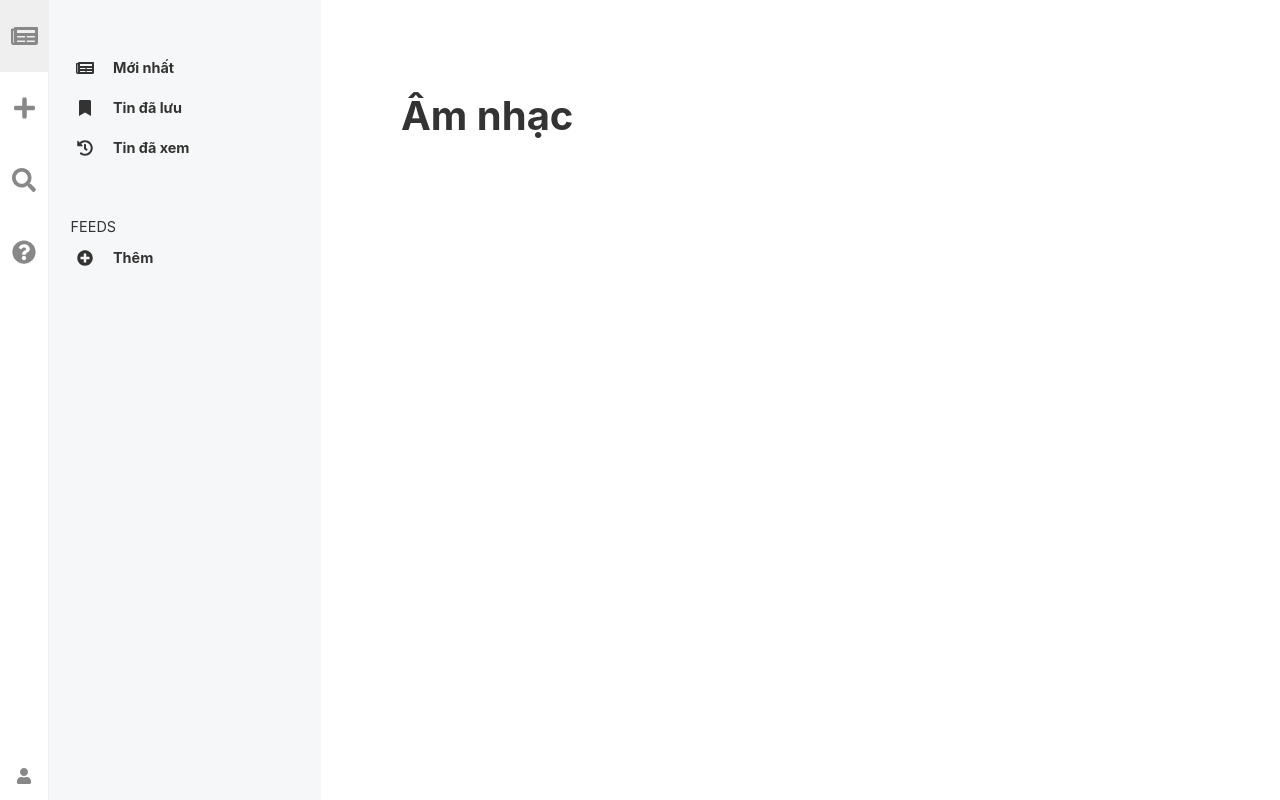
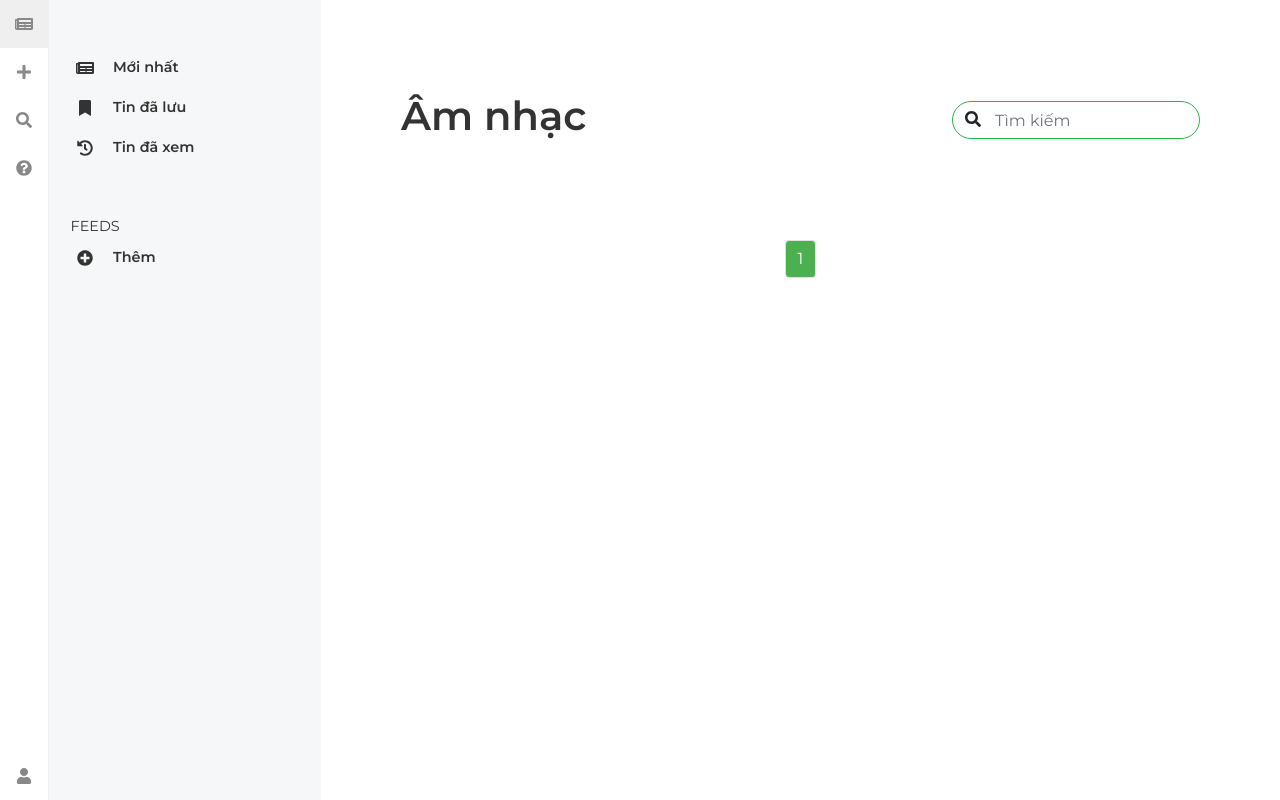
Before and after one commit to nvvu99/news-aggregator, a Django app: page /news/category/am-nhac in a window 1280 px wide. Run offline with Django 3.2, Linux system fonts and the light colour scheme; a user stored in the database is signed in; data comes from the database, SQL or seed files in the repository; data that the repository does not hold is empty; parts of the project's set-up code (start-up, migrations or seed data) failed here and were passed over; some libraries are stand-ins or nearby versions.

Commit message:
Add searching feature

```diff
--- a/NewsAggregator/urls.py
+++ b/NewsAggregator/urls.py
@@ -16,9 +16,13 @@ Including another URLconf
 from django.contrib import admin
 from django.urls import path, include
 from account.views import SigninView, SignupView
+import jet
+import jet.dashboard
 
 
 urlpatterns = [
+    path('jet/', include('jet.urls')),  # jet URLS
+    path('jet/dashboard', include('jet.dashboard.urls', 'jet-dashboard')),
     path('admin/', admin.site.urls),
     path('', include('account.urls')),
     path('news/', include('news.urls')),
--- a/news/urls.py
+++ b/news/urls.py
@@ -5,9 +5,12 @@ urlpatterns = [
     path('', IndexView.as_view(), name='index'),
     path('base', BaseView.as_view(), name='base'),
     path('test', TestView.as_view(), name='test'),
-    path('article/<slug:slug>', ArticleDetailView.as_view(), name='single-article'),
-    path('category/<slug:slug>', ArticleByCategoryView.as_view(), name='category-articles'),
-    path('publisher/<slug:slug>', ArticleByPublisherView.as_view(), name='publisher-articles'),
+    path('article/<slug:slug>', ArticleDetailView.as_view(), name='single_article'),
+    path('category/<slug:slug>', ArticleByCategoryView.as_view(),
+         name='category_articles'),
+    path('publisher/<slug:slug>', ArticleByPublisherView.as_view(),
+         name='publisher_articles'),
+    path('search/', SearchArticlesView.as_view(), name='search_articles')
     # path('contact', contact, name='contact'),
     # path('about', about, name='about'),
 ]
--- a/news/views.py
+++ b/news/views.py
@@ -22,21 +22,33 @@ class BaseView(LoginRequiredMixin, ListView):
     login_url = '/account/signin'
 
     model = Article
-    paginate_by = 25
+    paginate_by = 20
     template_name = 'index.html'
     context_object_name = 'articles'
+
+    def get_context_data(self, **kwargs):
+        context = super().get_context_data(**kwargs)
+
+        page_obj = context.get('page_obj')
+        page_number = page_obj.number
+        min_page_range = max(1, page_number-2)
+        max_page_range = min(min_page_range+4, page_obj.paginator.num_pages)
+        page_range = range(min_page_range, max_page_range+1)
+        context['page_range'] = page_range
+
+        return context
 
 
 class IndexView(BaseView):
     def get_queryset(self):
-        following = self.request.session.get('following')
+        following = self.request.user.following.all()
         query = Q()
         for category in following:
-            query |= Q(category_id=category['id'])
-        return super(IndexView, self).get_queryset().filter(query)
+            query |= Q(category_id=category.pk)
+        return super().get_queryset().filter(query)
 
     def get_context_data(self, **kwargs):
-        context = super(IndexView, self).get_context_data(**kwargs)
+        context = super().get_context_data(**kwargs)
         context['selected_leftnav_item'] = 'newest'
         context['feed_header'] = 'Tin mới nhất'
         return context
@@ -44,24 +56,29 @@ class IndexView(BaseView):
 
 class ArticleByCategoryView(BaseView):
     def get_queryset(self):
-        self.selected_category = Category.objects.get(slug=self.kwargs.get('slug'))
+        self.selected_category = Category.objects.get(
+            slug=self.kwargs.get('slug'))
         return Article.objects.filter(category=self.selected_category)
 
     def get_context_data(self, **kwargs):
-        context = super(ArticleByCategoryView, self).get_context_data(**kwargs)
-        context['selected_leftnav_item'] = 'category-{}'.format(self.selected_category.pk)
+        context = super().get_context_data(**kwargs)
+        context['selected_leftnav_item'] = 'category-{}'.format(
+            self.selected_category.pk)
         context['feed_header'] = self.selected_category.name
+
         return context
 
 
 class ArticleByPublisherView(BaseView):
     def get_queryset(self):
-        self.selected_publisher = Publisher.objects.get(slug=self.kwargs.get('slug'))
+        self.selected_publisher = Publisher.objects.get(
+            slug=self.kwargs.get('slug'))
         return Article.objects.filter(publisher=self.selected_publisher)
 
     def get_context_data(self, **kwargs):
-        context = super(ArticleByPublisherView, self).get_context_data(**kwargs)
-        context['selected_leftnav_item'] = 'publisher-{}'.format(self.selected_publisher.name)
+        context = super().get_context_data(**kwargs)
+        context['selected_leftnav_item'] = 'publisher-{}'.format(
+            self.selected_publisher.name)
         context['feed_header'] = self.selected_publisher.name
         return context
 
@@ -76,11 +93,35 @@ class ArticleDetailView(RedirectView):
         return article.original_url
 
 
+class SearchArticlesView(BaseView):
+    def get(self, request, *args, **kwargs):
+        self.search_articles_query = Q(pk=-1)
+        if request.GET.get('q') is not None:
+            query_params = request.GET.get('q').split()
+            search_articles_query_by_title = Q()
+            search_articles_query_by_sapo = Q()
+
+            for param in query_params:
+                search_articles_query_by_title &= Q(
+                    title__icontains=param)
+                search_articles_query_by_sapo &= Q(sapo__icontains=param)
+
+            self.search_articles_query = search_articles_query_by_sapo | search_articles_query_by_title
+        return super().get(request, *args, **kwargs)
+
+    def get_queryset(self):
+        return super().get_queryset().filter(self.search_articles_query)
+
+    def get_context_data(self, **kwargs):
+        context = super().get_context_data(**kwargs)
+        context['feed_header'] = 'Tìm kiếm'
+        return context
+
+
 class TestView(ListView):
     # model = Publisher
     template_name = 'test.html'
     # context_object_name = 'contexts'
-
 
     # def get_context_data(self, **kwargs):
     #     context = super(TestView, self).get_context_data(**kwargs)
--- a/static/style.css
+++ b/static/style.css
@@ -9,23 +9,27 @@
 @import url(fontawesome-5.13.0/css/solid.min.css);
 @import url(fontawesome-5.13.0/css/svg-with-js.min.css);
 @import url(fontawesome-5.13.0/css/v4-shims.min.css);
-@import "https://fonts.googleapis.com/css?family=Poppins:300,400,500,600,700";
+@import "https://fonts.googleapis.com/css?family=Montserrat:100,100i,200,200i,300,300i,400,400i,500,500i,600,600i,700,700i,800,800i";
 
 :root {
-    font-size: 16px;
   --bg-primary-color: white;
-    --bg-secondary-color: #F6F7F8;
+  --bg-secondary-color: #f6f7f8;
   --bg-hover-color: #efefef;
   --text-primary-color: #333333;
   --text-secondary-color: #888;
   --grey: #888;
   --light-grey: #ccc;
   --selected-color: #2bb24c;
+  --article-title-color: #4caf50;
+  --article-title-hover-color: #2e7d32;
   --leftnav-dock-width: calc(3em + 1px);
   --leftnav-list-width: 17em;
+  --leftnav-width: calc(3em + 1px + 17em);
 }
 
 * {
+  font-size: 16px;
+  font-family: "Montserrat", sans-serif;
   margin: 0;
   padding: 0;
   box-sizing: border-box;
@@ -45,9 +49,15 @@ a:hover {
   color: inherit;
 }
 
+button:focus {
+  box-shadow: none;
+  border-color: var(--selected-color);
+}
+
 main {
   /* margin-top: calc(4em + 1px); */
   margin-left: calc(20em + 1px);
+  position: relative;
 }
 
 .relative {
@@ -59,10 +69,10 @@ main {
 }
 
 .sticky {
-    position: fixed;
+  position: -webkit-sticky;
+  position: sticky;
   top: 0;
   z-index: 1;
-    width: 100%;
   border-bottom: 1px solid var(--grey);
 }
 
@@ -130,7 +140,7 @@ main {
   padding: 1em 0;
   display: flex;
   flex-direction: column;
-    width: 13em;
+  width: 15em;
   position: fixed;
   left: var(--leftnav-dock-width);
   bottom: 2em;
@@ -225,7 +235,7 @@ main {
 
 .leftnav-item__text {
   font-size: 0.9em;
-    font-weight: bold;
+  font-weight: 600;
 }
 
 .leftnav-list__heading {
@@ -243,7 +253,7 @@ main {
 }
 
 .top-headerbar h1 {
-    font-weight: bold;
+  font-weight: 600;
 }
 
 .sticky + .feed {
@@ -254,12 +264,30 @@ main {
   height: 5em;
   padding: 0 5em;
   background: var(--bg-primary-color);
-    display: flex;
-    align-items: center;
 }
 
 .header h1 {
-    font-weight: bold;
+  font-weight: 600;
+}
+
+.search-form {
+  position: relative;
+}
+
+.search-submit {
+  position: absolute;
+  left: 0;
+}
+
+.search-input {
+  padding-left: 42px;
+  border-radius: 2em;
+  border-color: var(--selected-color);
+}
+
+.search-input:focus {
+  border-color: var(--selected-color);
+  box-shadow: none;
 }
 
 .feed {
@@ -282,8 +310,8 @@ article {
 }
 
 .article-content__title {
-    color: #4caf50;
-    font-weight: bolder;
+  color: var(--article-title-color);
+  font-weight: 600;
   margin-bottom: 0.5em;
   margin-right: 2em;
   margin-left: 0;
@@ -291,14 +319,18 @@ article {
 
 .article-content__title:hover {
   text-decoration: none;
-    color: #2e7d32;
+  color: var(--article-title-hover-color);
 }
 
 .article-content__metadata {
-    font-size: 0.9em;
+  /* font-size: 0.8em; */
   color: var(--text-secondary-color);
   margin-bottom: 0.5em;
-    font-weight: bolder;
+  font-weight: 600;
+}
+
+.article-content__publisher-name {
+  font-size: 0.8em;
 }
 
 .article-content__sapo {
@@ -314,6 +346,37 @@ button.save-for-later {
   position: absolute;
   right: 0;
   top: 0;
+  border: none;
+}
+
+button.save-for-later:focus {
+  border: none;
+}
+
+.pagination > li > a {
+  background-color: white;
+  color: var(--article-title-color);
+}
+
+.pagination > li > a:focus,
+.pagination > li > a:hover,
+.pagination > li > span:focus,
+.pagination > li > span:hover {
+  color: var(--article-title-color);
+  background-color: #eee;
+  border-color: #ddd;
+}
+
+.pagination > .active > a {
+  color: white !important;
+  background-color: var(--article-title-color) !important;
+  border: solid 1px var(--article-title-color);
+  box-shadow: none !important;
+}
+
+.pagination > .active > a:hover {
+  background-color: var(--article-title-hover-color);
+  border: solid 1px var(--article-title-hover-color);
 }
 
 footer {
--- a/templates/index.html
+++ b/templates/index.html
@@ -1,26 +1,54 @@
-{% extends 'base.html' %}
-
-{% block content %}
-    {% include 'leftnav.html' %}
+{% extends 'base.html' %} {% block content %} {% include 'leftnav.html' %}
 <main>
-        <div class="top-headerbar">
+  <div class="top-headerbar"></div>
+  <div
+    id="header"
+    class="header d-flex flex-row align-items-center justify-content-between"
+  >
+    <h1>{{ feed_header }}</h1>
+    <div class="search-form">
+      <form class="form-inline" action="{% url 'search_articles' %}">
+        <div class="form-group">
+          <button type="submit" class="btn btn-default search-submit">
+            <i class="fas fa-search"></i>
+          </button>
+          <input
+            type="text"
+            name="q"
+            class="form-control search-input"
+            placeholder="Tìm kiếm"
+            value="{% if request.GET.q is not None %}{{ request.GET.q }}{% endif %}"
+          />
         </div>
-        <div id="header" class="header">
-            <h1>{{ feed_header }}</h1>
+      </form>
+    </div>
   </div>
 
   <div class="feed">
     <div class="list-articles">
       {% for article in articles %}
       <article class="row">
-                    <a href="{% url 'single-article' article.slug %}" target="_blank" class="thumb col-md-3">
-                        <img src="{{ article.thumb }}" alt="">
+        <a
+          href="{% url 'single_article' article.slug %}"
+          target="_blank"
+          class="thumb col-md-3"
+        >
+          <img src="{{ article.thumb }}" alt="" />
         </a>
         <div class="article-content col-md-9">
-                        <a class="article-content__title row" href="{% url 'single-article' article.slug %}" target="_blank">
+          <a
+            class="article-content__title row"
+            href="{% url 'single_article' article.slug %}"
+            target="_blank"
+          >
             {{ article.title }}
           </a>
-                        <button class="btn btn-default save-for-later" article-id="{{ article.pk }}" title="Lưu lại" type="button">
+          <button
+            class="btn btn-default save-for-later"
+            article-id="{{ article.pk }}"
+            title="Lưu lại"
+            type="button"
+          >
             {% if article in request.user.saved_articles.all %}
             <i class="fas fa-bookmark"></i>
             {% else %}
@@ -28,8 +56,10 @@
             {% endif %}
           </button>
           <div class="article-content__metadata">
-                            <span class="">
-                                <a href="{% url 'publisher-articles' article.publisher.slug %}">{{ article.publisher.name }}</a>
+            <span>
+              <a class="article-content__publisher-name" href="{% url 'publisher_articles' article.publisher.slug %}"
+                >{{ article.publisher.name }}</a
+              >
             </span>
           </div>
           <div class="article-content__sapo">{{ article.sapo }}</div>
@@ -37,10 +67,57 @@
       </article>
       {% endfor %}
     </div>
+    <nav aria-label="Page navigation">
+      <ul class="pagination justify-content-center">
+        {% if page_obj.has_previous %}
+        <li class="page-item">
+          <a class="page-link" href="?page=1" aria-label="First">
+            <i class="fas fa-angle-double-left"></i>
+          </a>
+        </li>
+        <li class="page-item">
+          <a
+            class="page-link"
+            href="?page={{ page_obj.previous_page_number }}"
+            aria-label="Previous"
+          >
+            <i class="fas fa-angle-left"></i>
+          </a>
+        </li>
+        {% endif %} {% for page_number in page_range %}
+        <li
+          class="page-item {% if page_number == page_obj.number %}active disabled{% endif %}"
+        >
+          <a class="page-link" href="?page={{ page_number }}">{{ page_number }}</a>
+        </li>
+        {% endfor %} {% if page_obj.has_next %}
+        <li class="page-item">
+          <a
+            class="page-link"
+            href="?page={{ page_obj.next_page_number }}"
+            aria-label="Next"
+          >
+            <i class="fas fa-angle-right"></i>
+          </a>
+        </li>
+        <li class="page-item">
+          <a
+            class="page-link"
+            href="?page={{ page_obj.paginator.num_pages }}"
+            aria-label="Last"
+          >
+            <i class="fas fa-angle-double-right"></i>
+          </a>
+        </li>
+        {% endif %}
+      </ul>
+    </nav>
   </div>
 </main>
 <script>
-        window.onscroll = function() {addSticky()};
+  window.onscroll = function () {
+    addSticky();
+  };
 
   var header = document.getElementById("header");
   var sticky = header.offsetTop;
--- a/templates/leftnav.html
+++ b/templates/leftnav.html
@@ -2,27 +2,27 @@
   <div class="leftnav-dock">
     <div class="logo dock-item">
       <a href="{% url 'index' %}" class="dock-link">
-                <i class="fas fa-newspaper "></i>
+        <i class="fas fa-newspaper"></i>
       </a>
     </div>
     <div class="dock-item">
       <a href="#" class="dock-link">
-                <i class="fas fa-plus "></i>
+        <i class="fas fa-plus"></i>
+      </a>
+    </div>
+    <div class="dock-item">
+      <a href="{% url 'search_articles' %}" class="dock-link">
+        <i class="fas fa-search"></i>
       </a>
     </div>
     <div class="dock-item">
       <a href="#" class="dock-link">
-                <i class="fas fa-search "></i>
-            </a>
-        </div>
-        <div class="dock-item">
-            <a href="#" class="dock-link">
-                <i class="fas fa-question-circle "></i>
+        <i class="fas fa-question-circle"></i>
       </a>
     </div>
     <div class="dock-item">
       <button class="btn btn-default dock-link" id="user-menu-toggle">
-                <i class="fas fa-user "></i>
+        <i class="fas fa-user"></i>
       </button>
     </div>
   </div>
@@ -101,7 +101,10 @@
       </div>
       {% for category in request.user.following.all %}
       <div class="leftnav-item" id="category-{{ category.pk }}">
-                <a href="{% url 'category-articles' category.slug %}" class="leftnav-link">
+        <a
+          href="{% url 'category_articles' category.slug %}"
+          class="leftnav-link"
+        >
           <span class="leftnav-item__icon">
             <i class="fas fa-rss"></i>
           </span>
@@ -125,7 +128,7 @@
   </div>
 </div>
 <script>
-    $(document).ready(function() {
-        $('#{{selected_leftnav_item}}').addClass('leftnav-item__selected');
-    })
+  $(document).ready(function () {
+    $("#{{selected_leftnav_item}}").addClass("leftnav-item__selected");
+  });
 </script>
--- a/templates/signup.html
+++ b/templates/signup.html
@@ -102,7 +102,7 @@
     </div>
     <footer class="container">
         <div class="page-center col-lg-4">
-            <a href="{% url 'signin' %}">Đã có tài khoản? Đăng ký.</a>
+            <a href="{% url 'signin' %}">Đã có tài khoản? Đăng nhập.</a>
         </div>
     </footer>
 {% endblock content %}
```
Also changed, not shown: templates/reset_password.html (+12 -10 lines), templates/signin.html (+19 -18 lines), README.md. Lines whose indentation alone changed are shown as unchanged.
